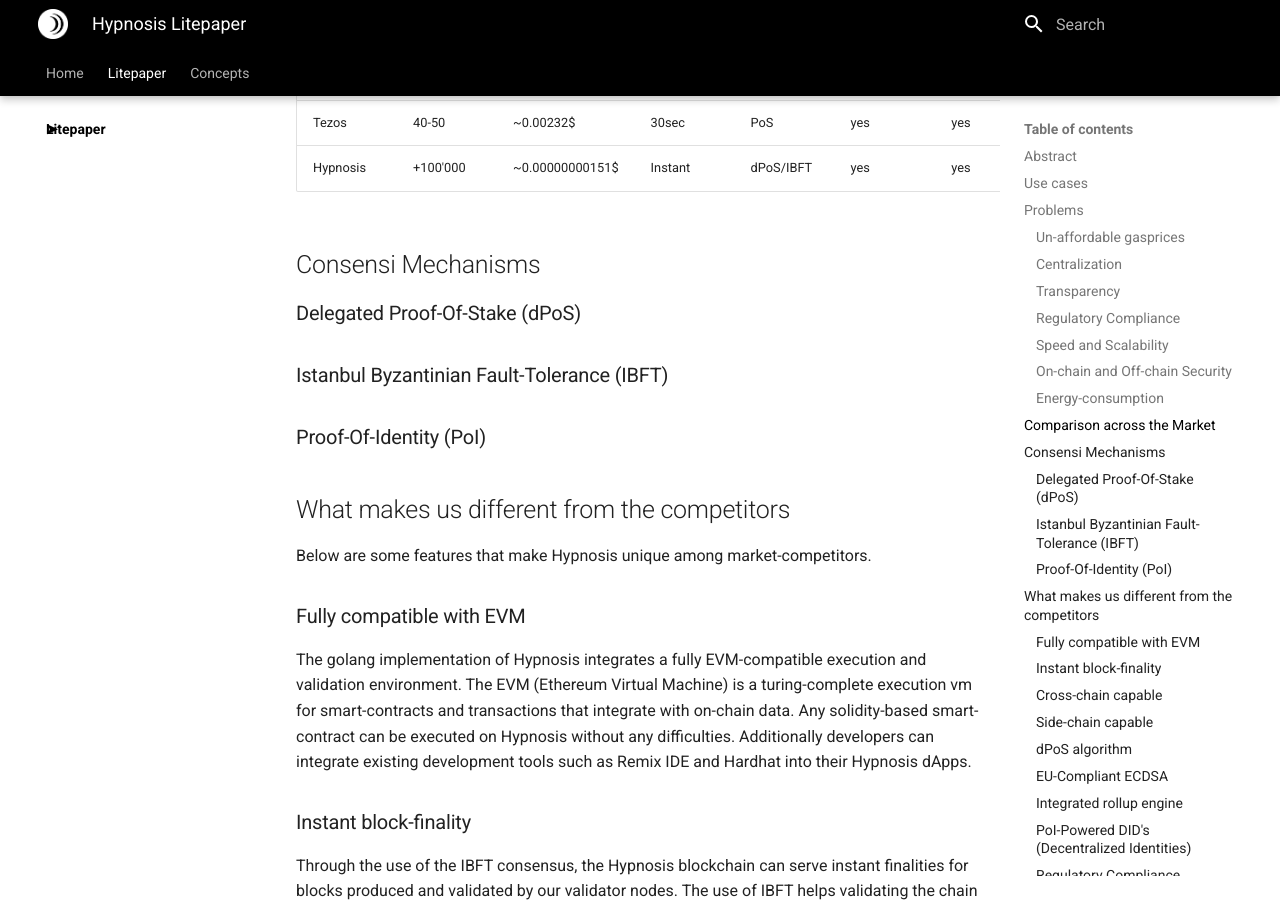
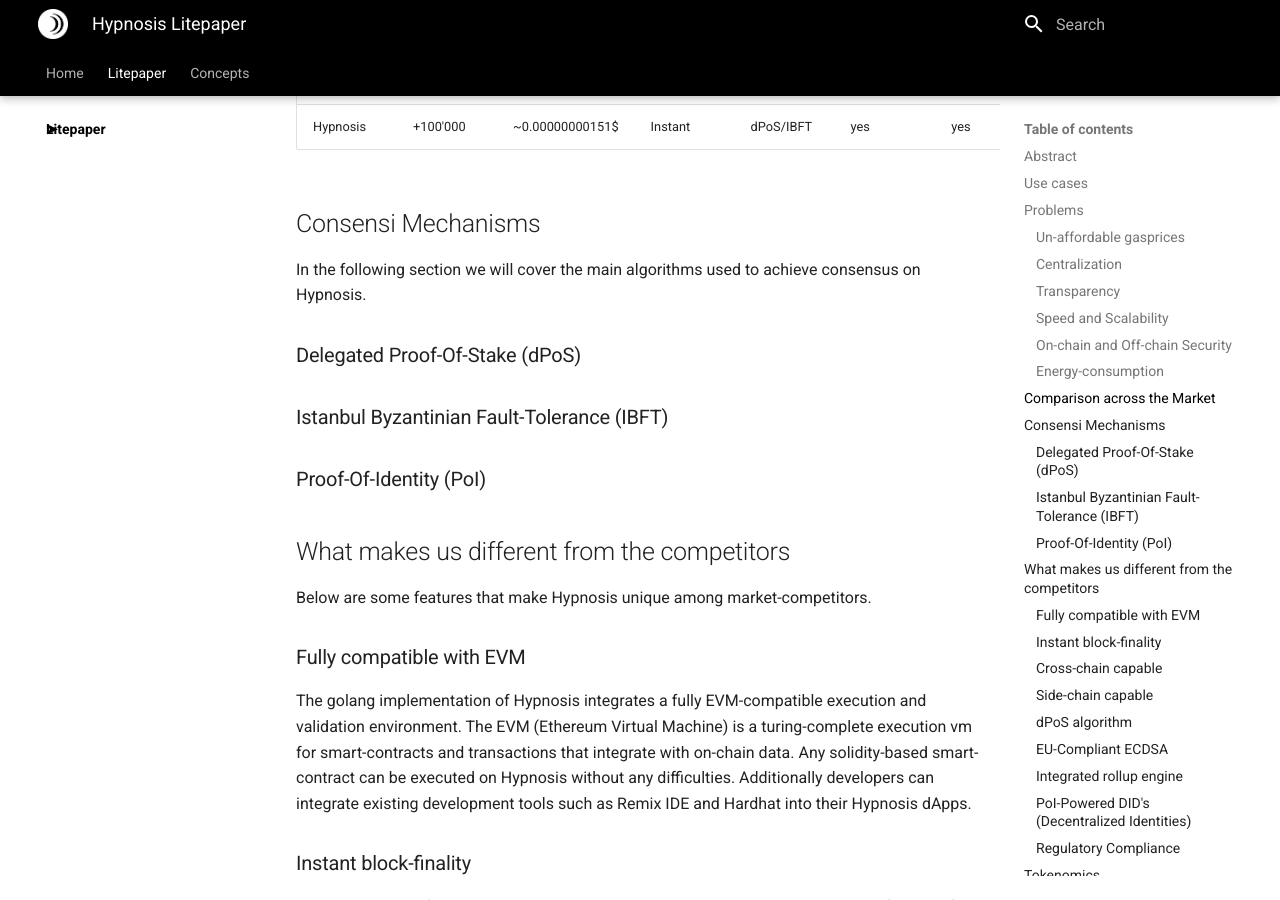
Before and after one commit to hypnosisfoundation/documentation, an MkDocs documentation site: the page built from docs/litepaper/index.md, in a window 1280 px wide and 900 px high, scrolled down 2164 px. Built offline with MkDocs 1.6.1 and Material for MkDocs 9.7.7, drawn with Linux system fonts in a browser that asks for light colours; comment, search, counter and statistics services are not loaded; some of the changed text lies outside the part shown.

Commit message:
Update index.md

```diff
--- a/docs/litepaper/index.md
+++ b/docs/litepaper/index.md
@@ -34,8 +34,6 @@
 
 All source-codes of the Hypnosis Foundations are published open-source under. This means the code and all smart-contracts can be viewed publicly. However, we have proteced our code from intellectual-property thefts. Hypnosis is released under the terms of the GNU General Public License v3.0.
 
-#### Regulatory Compliance
-
 #### Speed and Scalability
 
 Speed and Scalability is are essential for a web3 ready blockchain. With IBFT, Hypnosis Pendulum and on-chain Sharding we maximize the performance of hypnosis mainnet to approximately 100'000 transactions per seconds (TPS).
@@ -62,9 +60,13 @@
 
 ## Consensi Mechanisms
 
+In the following section we will cover the main algorithms used to achieve consensus on Hypnosis.
+
 ### Delegated Proof-Of-Stake (dPoS)
 
+
 ### Istanbul Byzantinian Fault-Tolerance (IBFT)
+
 
 ### Proof-Of-Identity (PoI)
 
```
